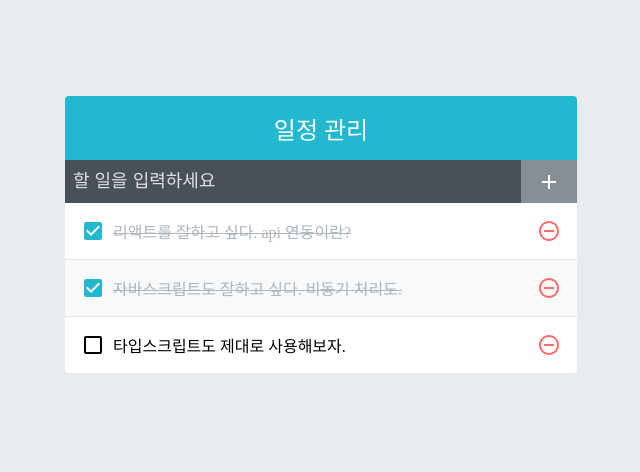
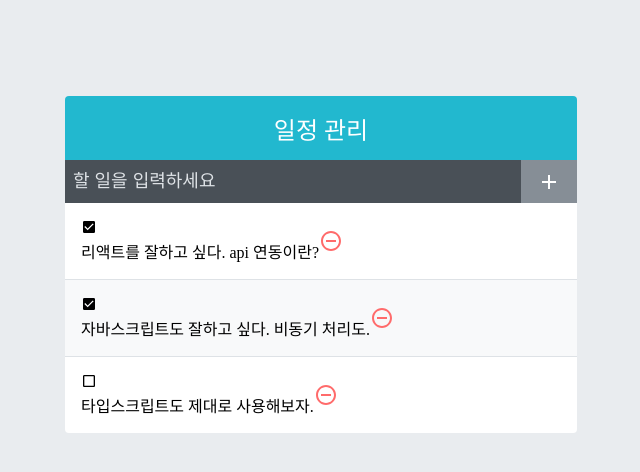
Before and after one commit to sshyukk/Toy-Project, a React (Create React App) app in the folder todo-app-exercise/: page / in a window 1280 px wide. Shown: the top 472 px of the page, without its empty margins (319-959 px from the left). Built offline with nearby package versions, Linux system fonts and the light colour scheme.

Commit message:
restored

```diff
--- a/todo-app-exercise/src/components/TodoListItem.js
+++ b/todo-app-exercise/src/components/TodoListItem.js
@@ -10,7 +10,7 @@ import './TodoListItem.scss';
 const TodoListItem = (props) => {
   return (
     <div className="TodoListItem">
-      <div className={classnames('checkbox', { checked: props.todo.checked })}>
+      <div className={('checkbox', { checked: props.todo.checked })}>
         {props.todo.checked ? <MdCheckBox /> : <MdCheckBoxOutlineBlank />}
         <div className="text">{props.todo.text}</div>
       </div>
```
Also changed, not shown: package.json (added, +7 -0 lines), 1 other file (tests, documents, lock files or other folders).
